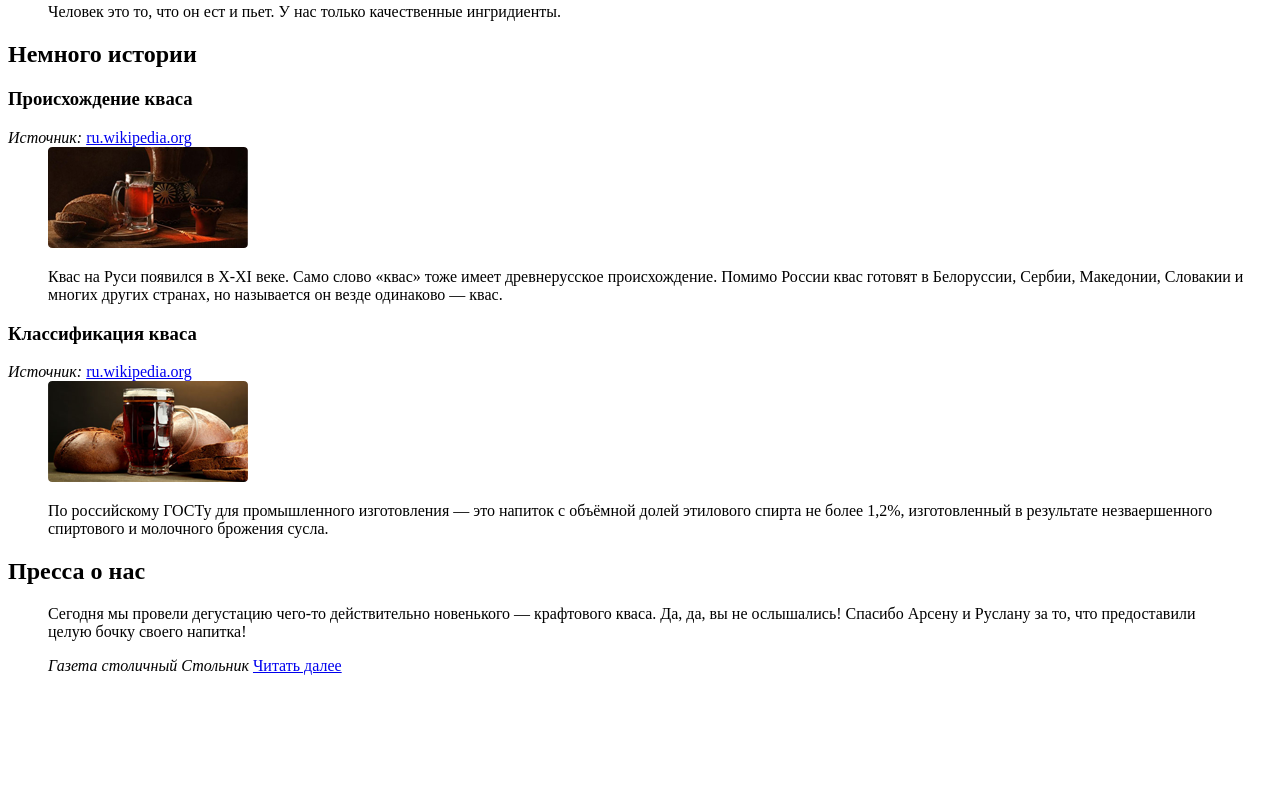
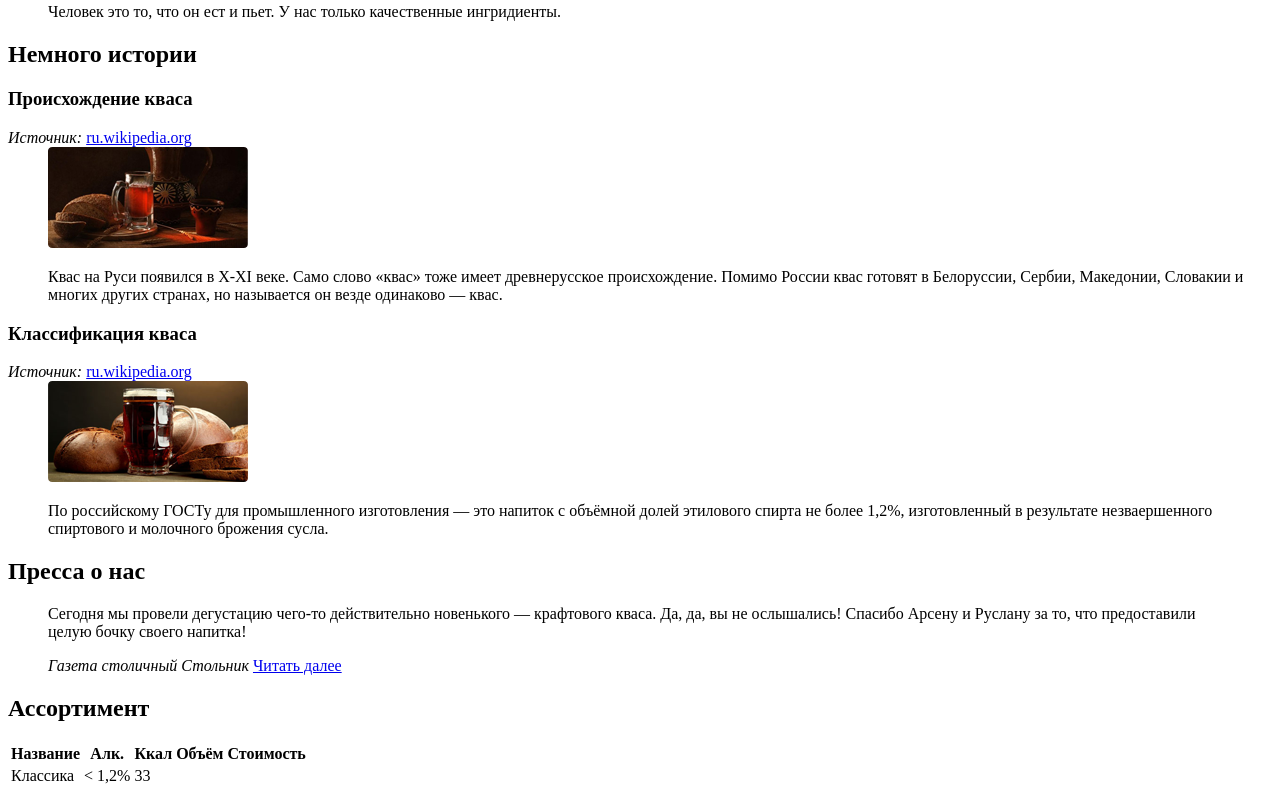
Before and after one commit to BorisLarchenko/Kvas, a plain HTML site: page index.html in a window 1280 px wide. Shown: the part 1882-2690 px from the top of the page. Before the commit the page ends 2573 px from the top, so only its background shows below. Drawn offline with Linux system fonts and the light colour scheme.

Commit message:
start working on the 6 block

```diff
--- a/index.html
+++ b/index.html
@@ -110,8 +110,46 @@
 				<cite>Газета столичный Стольник</cite>
 				<a href="#">Читать далее</a>
 		</blockquote>
-
-
+	</div>
+	<div class="assortment">
+		<h2>Ассортимент</h2>
+		<table class="price-list">
+			<tr>
+				<th>Название</th>
+				<th>Алк.</th>
+				<th>Ккал</th>
+				<th>Объём</th>
+				<th>Стоимость</th>
+			</tr>
+			<tr>
+				<td>Классика</td>
+				<td>< 1,2%</td>
+				<td>33</td>
+				<td></td>
+				<td></td>
+			</tr>
+			<tr>
+				<td></td>
+				<td></td>
+				<td></td>
+				<td></td>
+				<td></td>
+			</tr>
+			<tr>
+				<td></td>
+				<td></td>
+				<td></td>
+				<td></td>
+				<td></td>
+			</tr>
+			<tr>
+				<td></td>
+				<td></td>
+				<td></td>
+				<td></td>
+				<td></td>
+			</tr>
+		</table>
 	</div>
 </body>
 </html>
```
